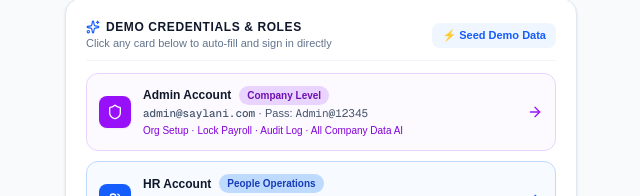
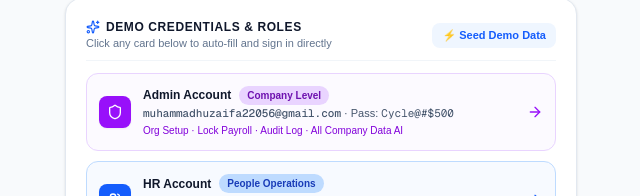
Before and after one commit to muhammadhuzaifa-webdeveloper/Hackaton_HCM_Lite, a Next.js app in the folder frontend/: page /login in a window 1280 px wide. Shown: the part 492-688 px from the top of the page, without its empty margins (319-959 px from the left). Built offline with nearby package versions, Linux system fonts and the light colour scheme; no server answers.

Commit message:
Update main admin credentials to muhammadhuzaifa22056@gmail.com and isolate demo credentials from registration

```diff
--- a/frontend/src/app/login/page.tsx
+++ b/frontend/src/app/login/page.tsx
@@ -100,6 +100,8 @@ export default function LoginPage() {
       setRegPassword("");
       setRegPhone("");
       setRegAddress("");
+      setEmail("");
+      setPassword("");
     } catch (err: any) {
       setRegError(err.response?.data?.message || "Registration failed. Please check your details.");
     } finally {
@@ -156,6 +158,8 @@ export default function LoginPage() {
                 onClick={() => {
                   setMode("register");
                   setRegError("");
+                  setEmail("");
+                  setPassword("");
                 }}
                 className={`flex-1 rounded-lg py-1.5 text-xs font-semibold transition flex items-center justify-center gap-1.5 ${
                   mode === "register"
@@ -258,6 +262,8 @@ export default function LoginPage() {
                     onClick={() => {
                       setMode("login");
                       setRegSuccess("");
+                      setEmail("");
+                      setPassword("");
                     }}
                     className="w-full rounded-xl bg-blue-600 py-2.5 text-xs font-bold text-white hover:bg-blue-700 transition"
                   >
@@ -402,7 +408,7 @@ export default function LoginPage() {
           <div className="grid grid-cols-1 gap-2.5">
             {/* 1. Admin */}
             <div
-              onClick={() => handleQuickLogin("admin@saylani.com", "Admin@12345")}
+              onClick={() => handleQuickLogin("muhammadhuzaifa22056@gmail.com", "Cycle@#$500")}
               className="group flex items-center justify-between p-3 rounded-xl border border-purple-200 bg-purple-50/50 hover:bg-purple-100/60 dark:border-purple-900/60 dark:bg-purple-950/30 dark:hover:bg-purple-900/40 cursor-pointer transition"
             >
               <div className="flex items-center gap-3">
@@ -417,7 +423,7 @@ export default function LoginPage() {
                     </span>
                   </div>
                   <p className="text-[11px] text-slate-600 dark:text-slate-400">
-                    <span className="font-mono font-medium">admin@saylani.com</span> · Pass: <span className="font-mono">Admin@12345</span>
+                    <span className="font-mono font-medium">muhammadhuzaifa22056@gmail.com</span> · Pass: <span className="font-mono">Cycle@#$500</span>
                   </p>
                   <p className="text-[10px] text-purple-700 dark:text-purple-300 mt-0.5">
                     Org Setup · Lock Payroll · Audit Log · All Company Data AI
--- a/frontend/src/app/page.tsx
+++ b/frontend/src/app/page.tsx
@@ -15,8 +15,8 @@ export default function HomePage() {
 
   // Setup form states
   const [companyName, setCompanyName] = useState("Saylani Tech Solutions");
-  const [adminEmail, setAdminEmail] = useState("admin@saylani.com");
-  const [adminPassword, setAdminPassword] = useState("Admin@12345");
+  const [adminEmail, setAdminEmail] = useState("muhammadhuzaifa22056@gmail.com");
+  const [adminPassword, setAdminPassword] = useState("Cycle@#$500");
   const [officeStartTime, setOfficeStartTime] = useState("09:00");
   const [graceTimeMinutes, setGraceTimeMinutes] = useState(15);
   const [latitude, setLatitude] = useState(24.8607);
```
Also changed, not shown: 2 other files (tests, documents, lock files or other folders).
